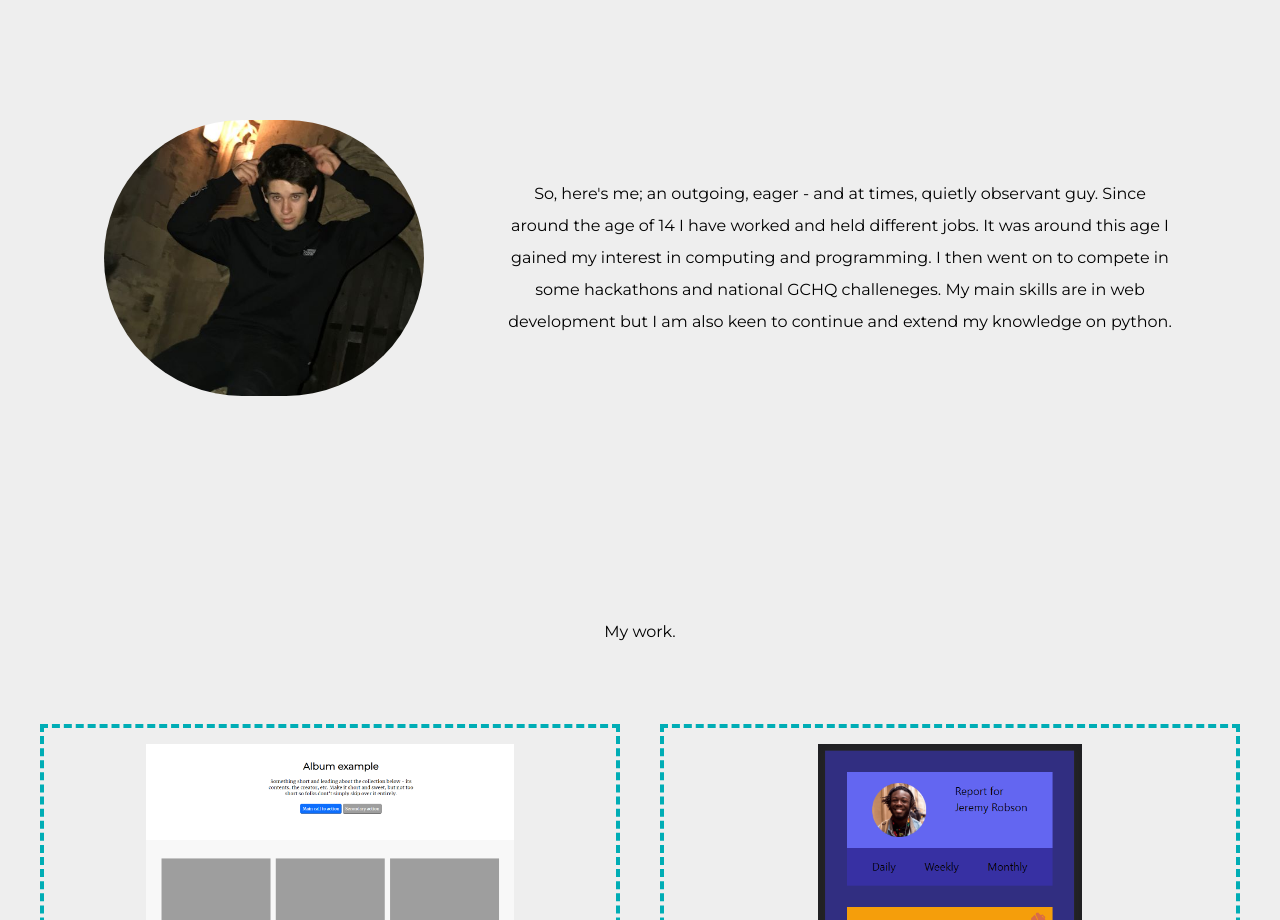
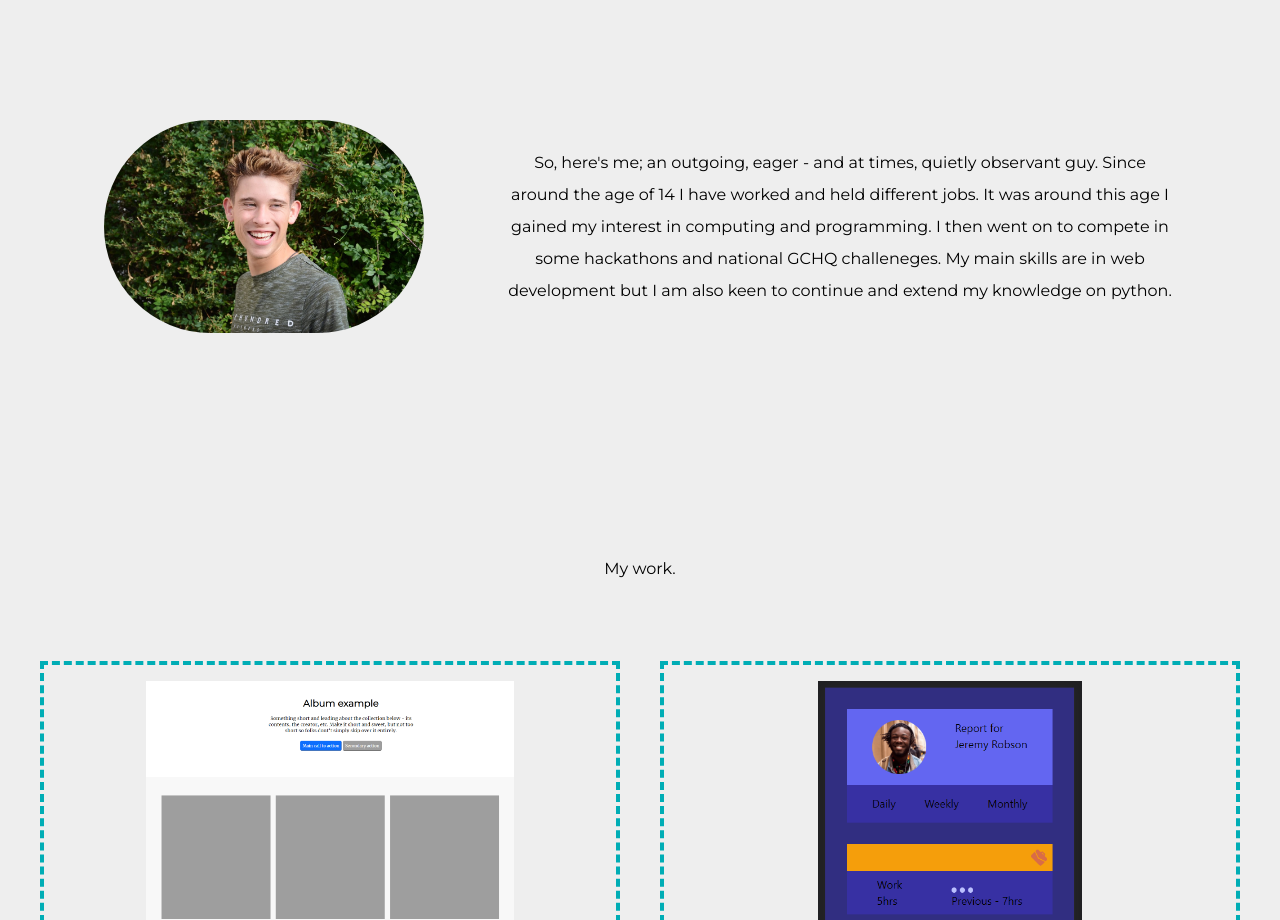
Before and after one commit to Callum-Xavi/updated-portfolio, a React (Create React App) app: page / in a window 1280 px wide. Shown: the part 820-1740 px from the top of the page. Built offline with nearby package versions, Linux system fonts and the light colour scheme.

Commit message:
added new  profile picture

```diff
--- a/src/components/Main.jsx
+++ b/src/components/Main.jsx
@@ -10,7 +10,7 @@ export const Main = () => {
             </div>
             <section class="about-me-content flex flex-row justify-center items-center min-h-full p-20">
                 <div class="my-image justify-center">
-                    <img class="rounded-full w-80" src="images/profilePicCopySize.jpg" alt="A picture of me" />
+                    <img class="rounded-full w-80" src="images/DSC_0678(1).JPG" alt="A picture of me" />
                 </div>
                 <div class="description max-w-2xl ml-20 leading-8">
                     <p>So, here's me; an outgoing, eager - and at times, quietly observant guy. Since around the age of 14
```
Also changed, not shown: public/images/DSC_0678(1).JPG (added).
